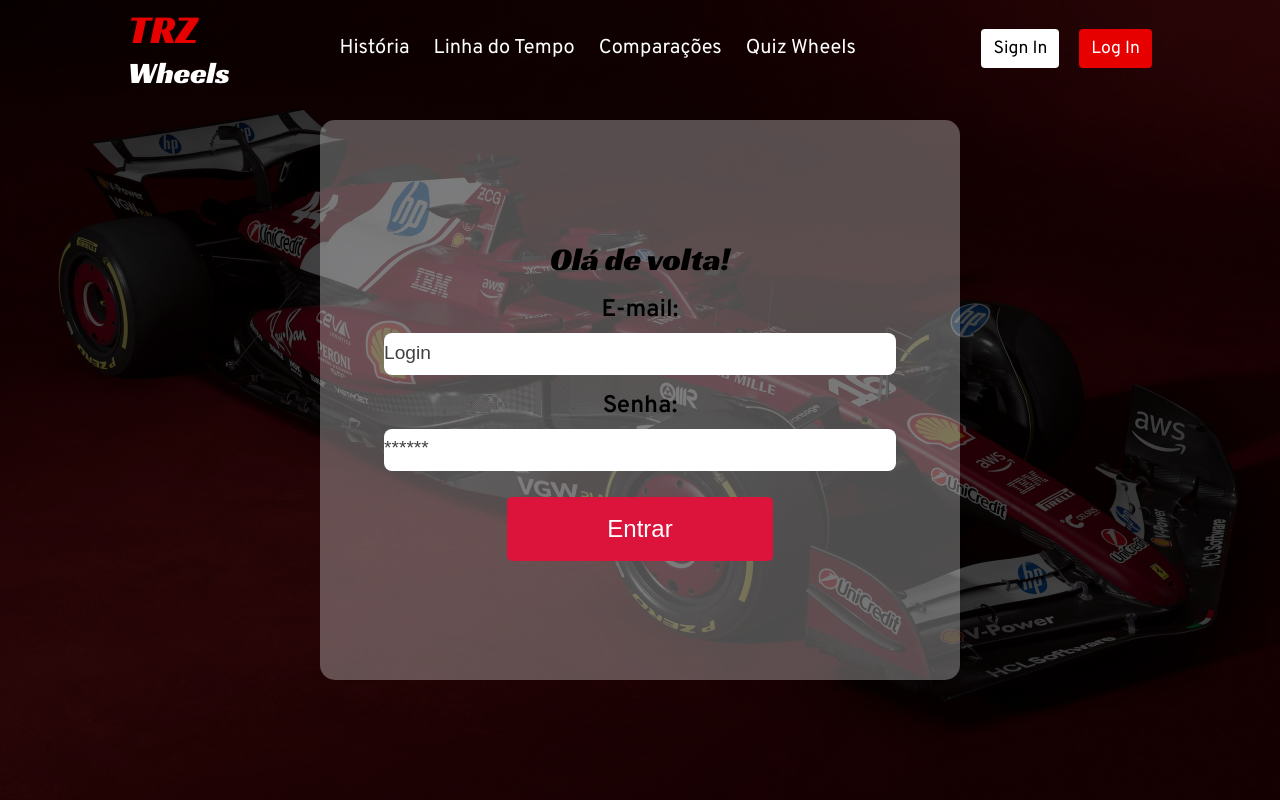
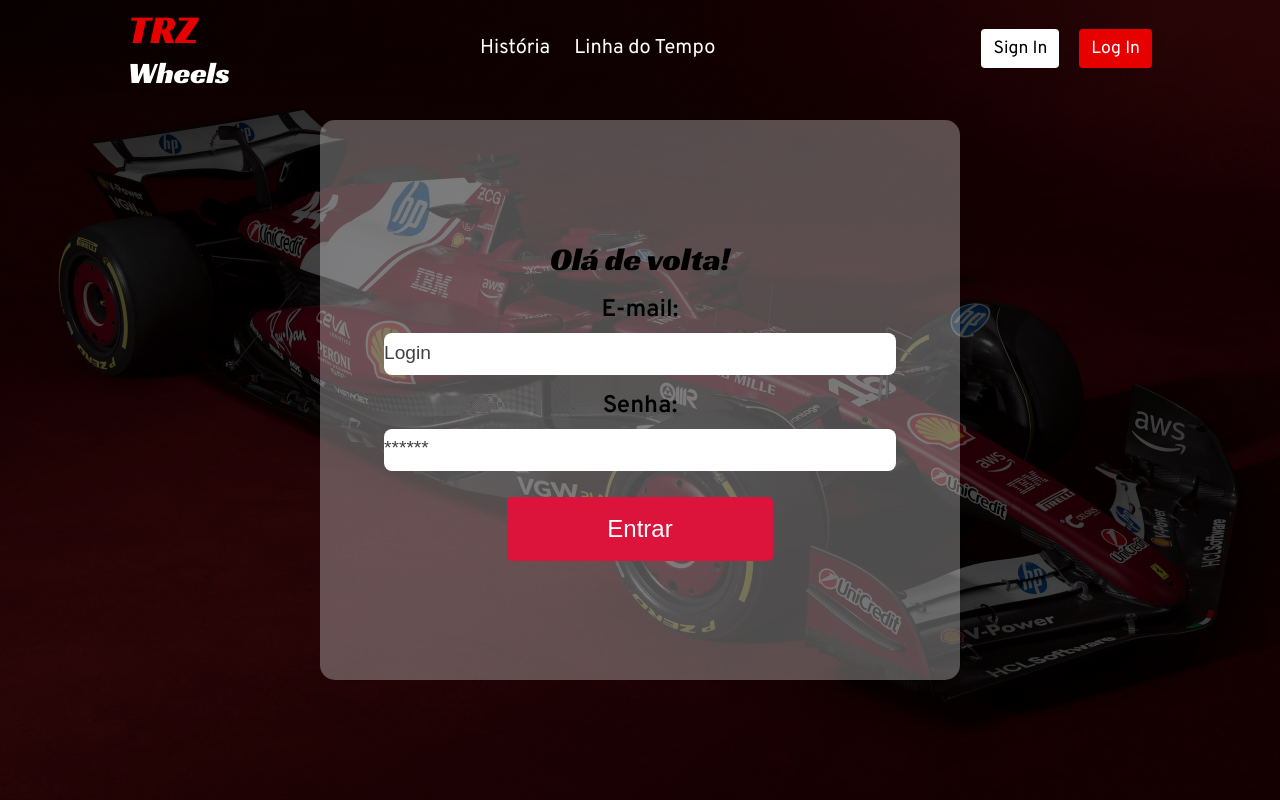
Before and after one commit to GuiTrevizSPTech/f1-projeto-individual, a website: page public/login.html in a window 1280 px wide. Shown: the top 800 px of the page. Drawn offline with Linux system fonts and the light colour scheme.

Commit message:
Removendo conteúdos não importantes

```diff
--- a/public/login.html
+++ b/public/login.html
@@ -28,8 +28,6 @@
             <ul>
                 <li><a href="#historia">História</a></li>
                 <li><a href="#timeline">Linha do Tempo</a></li>
-                <li><a href="">Comparações</a></li>
-                <li><a href="">Quiz Wheels</a></li>
             </ul>
             <div class="register">
                 <a href="./cadastro.html" id="cadastro">Sign In</a>
```
Also changed, not shown: public/cadastro.html (+0 -2 lines).
